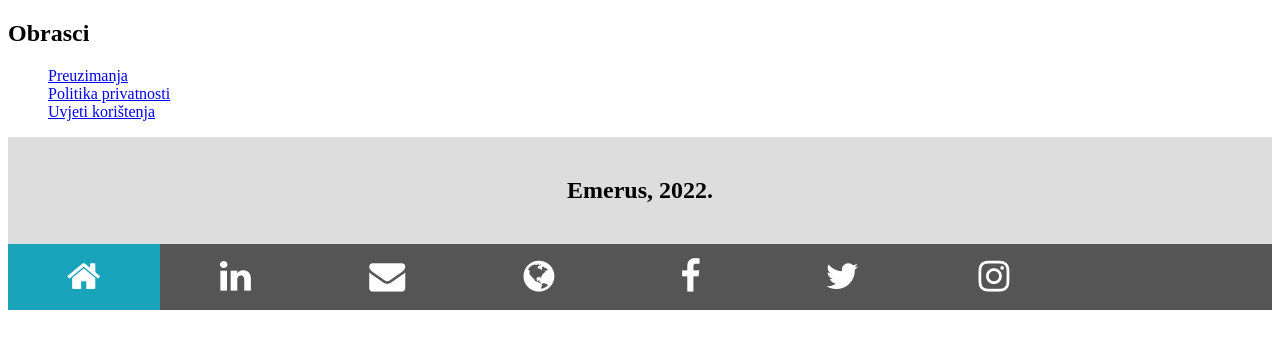
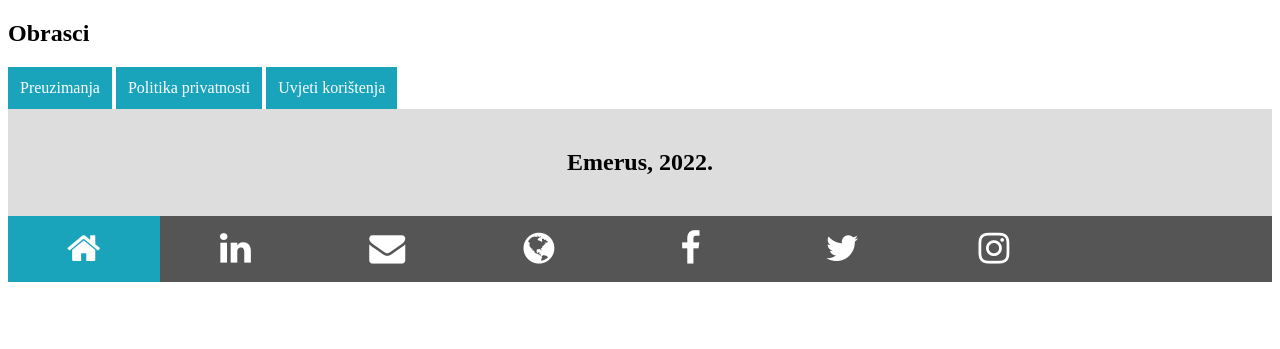
Before and after one commit to MarkoCuk54/Employee-Management-System, a Flask app: page /obrasci in a window 1280 px wide. Shown: the part 140-489 px from the top of the page. Run offline with Flask 2, Linux system fonts and the light colour scheme.

Commit message:
vertical-menu

```diff
--- a/static/css/događaji.css
+++ b/static/css/događaji.css
@@ -1,3 +1,5 @@
+
+
 .footer {
   padding: 20px; /* Some padding */
   text-align: center; /* Center text*/
--- a/static/css/home.css
+++ b/static/css/home.css
@@ -21,7 +21,7 @@
   /* Style the top navigation bar */
 .navbar {
     width: 100%; /* Full-width */
-    background-color: #555; /* Dark-grey background */
+    background-color: #1aa4bc; /* Blue background */
     overflow: auto; /* Overflow due to float */
   }
 
--- a/static/css/obrasci.css
+++ b/static/css/obrasci.css
@@ -6,6 +6,27 @@
   /* Increase the font size of the <h1> element */
   .header h1 {
     font-size: 40px;
+  }
+
+  .vertical-menu {
+    width: 100%; /* Set a width if you like */
+  }
+
+  .vertical-menu a {
+    background-color: #1aa4bc; /* Blue background color */
+    color: white; /* Black text color */
+    display: inline-block; /* Make the links appear below each other */
+    padding: 12px; /* Add some padding */
+    text-decoration: none; /* Remove underline from links */
+  }
+
+  .vertical-menu a:hover {
+    background-color: #ccc; /* Dark grey background on mouse-over */
+  }
+
+  .vertical-menu a.active {
+    background-color: #04AA6D; /* Add a green color to the "active/current" link */
+    color: white;
   }
 
   .footer {
--- a/templates/događaji.html
+++ b/templates/događaji.html
@@ -5,11 +5,12 @@
   <div class="header">
     <img src="../static/img/emerus.jpg" alt="emerus" width="500" height="128">
     <link rel="stylesheet" href="../static/css/home.css">
-    <link rel="stylesheet" href="../static/css/događaji.css">
+    <link rel="stylesheet" href="../static/css/.css">
     <link rel="stylesheet" href="https://cdnjs.cloudflare.com/ajax/libs/font-awesome/4.7.0/css/font-awesome.min.css">
   </div>
   <h1 style="text-align: left;">Događaji zaposlenika</h1>
 </body>
+
 
 <div class="footer">
   <h2>Emerus, 2022.</h2>
--- a/templates/obrasci.html
+++ b/templates/obrasci.html
@@ -4,7 +4,7 @@
     <head>
         <meta charset="UTF-8" />
         <meta http-equiv="X-UA-Compatible" content="IE=edge" />
-        <meta name="viewport" content="width=device-width, initial-scale=1.0" />
+        <meta name="viewport" content="width=device-width, initial-scale=1">
         <title>Obrasci</title>
         <link rel="stylesheet" href="../static/css/home.css">
         <link rel="stylesheet" href="../static/css/obrasci.css">
@@ -17,13 +17,11 @@
       </div>
       <h2>Obrasci</h2>
 
-<ul style="list-style-type:none;">
+<div class="vertical-menu">
   <a href="https://emerus.eu/hr/preuzimanja/">Preuzimanja</a>
-  <br>
   <a href="https://emerus.eu/hr/politika-privatnosti/">Politika privatnosti</a>
-  <br>
   <a href="https://emerus.eu/hr/uvjeti-koristenja/">Uvjeti korištenja</a>
-</ul>
+</div>
     </body>
 
     <div class="footer">
```
